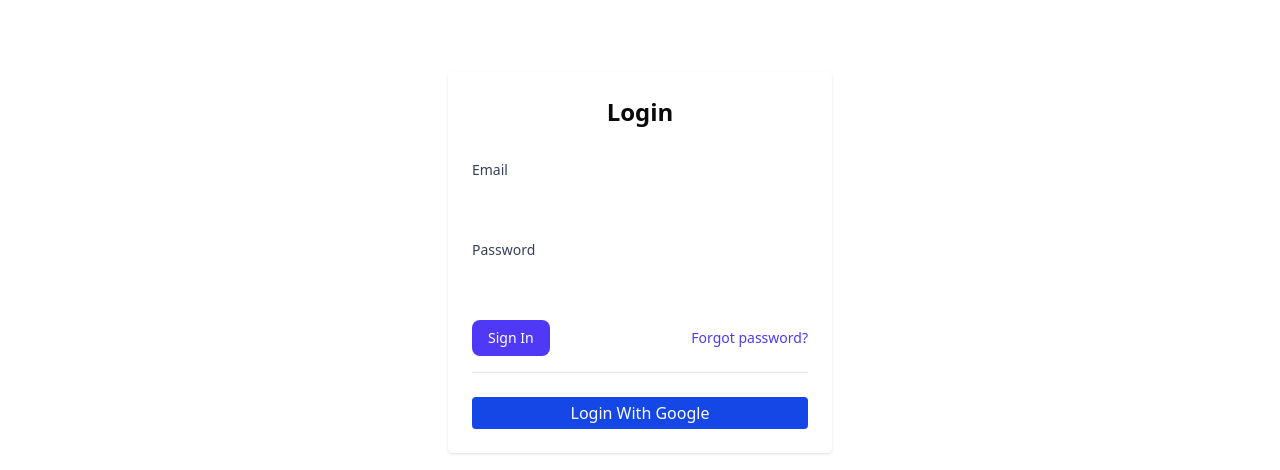
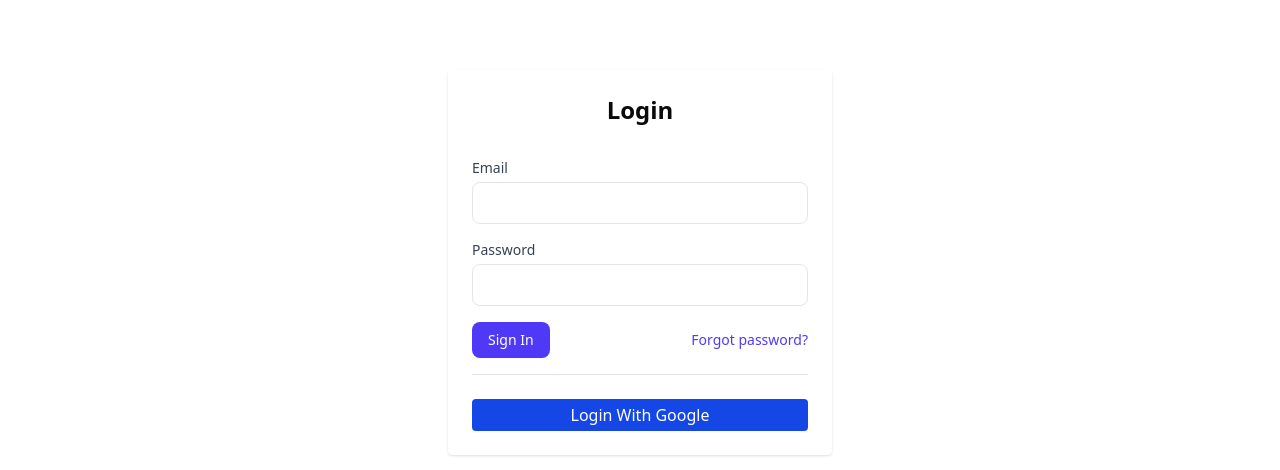
Before and after one commit to Zan-Mhmmdr/health-care-app, a Next.js app: page /login in a window 1280 px wide. Shown: the part 206-676 px from the top of the page. Built offline with nearby package versions, Linux system fonts and the light colour scheme; no server answers.

Commit message:
fix: make modular

```diff
--- /dev/null
+++ b/src/app/(auth)/login/loginPage.tsx
@@ -0,0 +1,89 @@
+'use client';
+
+import { signIn } from 'next-auth/react';
+import { useRouter, useSearchParams } from 'next/navigation';
+import { useState } from 'react';
+
+const LoginPage: React.FC = () => {
+    const [error, setError] = useState('');
+    const [isLoading, setIsLoading] = useState(false);
+    const router = useRouter();
+    const searchParams = useSearchParams();
+
+    const rawCallback = searchParams.get('callbackUrl');
+    const callbackUrl = rawCallback ? decodeURIComponent(rawCallback) : '/';
+
+    const handleLogin = async (e: React.FormEvent<HTMLFormElement>) => {
+        e.preventDefault();
+        setError('');
+        setIsLoading(true);
+
+        try {
+            const res = await signIn('credentials', {
+                redirect: false,
+                email: e.currentTarget.email.value,
+                password: e.currentTarget.password.value,
+                callbackUrl,
+            });
+
+            if (!res?.error) {
+                router.push(callbackUrl);
+            } else {
+                if (res.status === 401) {
+                    setError('Invalid email or password');
+                }
+            }
+        } catch (err) {
+            console.error('Login failed:', err);
+            setError('Something went wrong');
+        } finally {
+            setIsLoading(false);
+        }
+    };
+
+    return (
+        <div className="flex items-center justify-center h-screen flex-col">
+            {error && <span className="mb-3 text-red-600 font-bold">{error}</span>}
+            <div className="w-96 p-6 bg-white rounded shadow">
+                <h2 className="text-2xl font-bold mb-8 text-center">Login</h2>
+                <form onSubmit={handleLogin}>
+                    <div className="mb-4">
+                        <label htmlFor="email" className="block text-sm font-medium text-gray-700">
+                            Email
+                        </label>
+                        <input type="email" id="email" name="email" required className="p-2 mt-1 block w-full rounded-md border" />
+                    </div>
+                    <div className="mb-4">
+                        <label htmlFor="password" className="block text-sm font-medium text-gray-700">
+                            Password
+                        </label>
+                        <input type="password" id="password" name="password" required className="p-2 mt-1 block w-full rounded-md border" />
+                    </div>
+                    <div className="flex items-center justify-between">
+                        <button
+                            type="submit"
+                            className={`px-4 py-2 text-sm font-medium text-white bg-indigo-600 rounded-md ${isLoading ? 'opacity-50 cursor-not-allowed' : 'hover:bg-indigo-700'
+                                }`}
+                            disabled={isLoading}
+                        >
+                            {isLoading ? 'Loading...' : 'Sign In'}
+                        </button>
+                        <a href="#" className="text-sm text-indigo-600 hover:text-indigo-500">
+                            Forgot password?
+                        </a>
+                    </div>
+                    <hr className="my-4" />
+                    <button
+                        type="button"
+                        onClick={() => signIn('google', { callbackUrl, redirect: false })}
+                        className="w-full text-white bg-blue-700 mt-2 rounded p-1"
+                    >
+                        Login With Google
+                    </button>
+                </form>
+            </div>
+        </div>
+    );
+};
+
+export default LoginPage;
--- a/src/app/(auth)/login/page.tsx
+++ b/src/app/(auth)/login/page.tsx
@@ -1,92 +1,10 @@
-'use client';
+import { Suspense } from 'react';
+import LoginPage from './loginPage';
 
-import { signIn } from 'next-auth/react';
-import { useRouter, useSearchParams } from 'next/navigation';
-import { useState } from 'react';
-
-const LoginPage: React.FC = () => {
-    const [error, setError] = useState("");
-    const [isLoading, setIsLoading] = useState(false);
-    const { push } = useRouter();
-    const searchParams = useSearchParams();
-
-    const rawCallback = searchParams.get('callbackUrl');
-    const callbackUrl = rawCallback ? decodeURIComponent(rawCallback) : '/';
-
-    const handleLogin = async (e: React.FormEvent<HTMLFormElement>) => {
-        e.preventDefault();
-        setError("");
-        setIsLoading(true);
-        try {
-            const res = await signIn('credentials', {
-                redirect: false,
-                email: e.currentTarget.email.value,
-                password: e.currentTarget.password.value,
-                callbackUrl,
-            });
-
-            if (!res?.error) {
-                e.currentTarget.reset();
-                push(callbackUrl);
-            } else {
-                console.error('Login failed:', res.error);
-                if (res.status === 401) {
-                    setError('Invalid email or password');
-                }
-            }
-        } catch (error) {
-            console.error('Login failed:', error);
-        } finally {
-            setIsLoading(false);
-        }
-    };
-
+export default function Page() {
     return (
-        <div className="flex items-center justify-center h-screen flex-col">
-            {error && <span className="mb-3 text-red-600 font-bold">{error}</span>}
-            <div className="w-96 p-6 bg-white rounded shadow">
-                <h2 className="text-2xl font-bold mb-8 text-center">Login</h2>
-                <form onSubmit={handleLogin}>
-                    {/* Email input */}
-                    <div className="mb-4">
-                        <label htmlFor="email" className="block text-sm font-medium text-gray-700">
-                            Email
-                        </label>
-                        <input type="email" id="email" name="email" className="p-2 mt-1 block w-full rounded-md border-gray-300" />
-                    </div>
-
-                    {/* Password input */}
-                    <div className="mb-4">
-                        <label htmlFor="password" className="block text-sm font-medium text-gray-700">
-                            Password
-                        </label>
-                        <input type="password" id="password" name="password" className="p-2 mt-1 block w-full rounded-md border-gray-300" />
-                    </div>
-
-                    {/* Submit */}
-                    <div className="flex items-center justify-between">
-                        <button
-                            type="submit"
-                            disabled={isLoading}
-                            className={`px-4 py-2 text-sm font-medium text-white bg-indigo-600 rounded-md ${isLoading ? 'opacity-50 cursor-not-allowed' : 'hover:bg-indigo-700'}`}
-                        >
-                            {isLoading ? 'Loading...' : 'Sign In'}
-                        </button>
-                        <a href="#" className="text-sm text-indigo-600 hover:text-indigo-500">Forgot password?</a>
-                    </div>
-
-                    <hr className="my-4" />
-                    <button
-                        type="button"
-                        onClick={() => signIn('google', { callbackUrl, redirect: false })}
-                        className="w-full text-white bg-blue-700 mt-2 rounded p-1"
-                    >
-                        Login With Google
-                    </button>
-                </form>
-            </div>
-        </div>
+        <Suspense fallback={<div>Loading login page...</div>}>
+            <LoginPage />
+        </Suspense>
     );
-};
-
-export default LoginPage;
+}
--- a/src/app/about/page.tsx
+++ b/src/app/about/page.tsx
@@ -75,7 +75,7 @@ export default function AboutThisProject() {
 
             {/* What's Next */}
             <section className="mb-12">
-                <h2 className="text-2xl font-semibold text-blue-700 mb-2">✨ What's Next</h2>
+                <h2 className="text-2xl font-semibold text-blue-700 mb-2">✨ Whats Next</h2>
                 <ul className="list-disc list-inside space-y-1 text-lg">
                     <li>Fix login (penyesuaian credential provider dengan Firebase Auth)</li>
                     <li>Tambah fitur pengingat minum obat & catatan medis</li>
--- a/src/app/api/auth/[...nextauth]/route.ts
+++ b/src/app/api/auth/[...nextauth]/route.ts
@@ -1,5 +1,4 @@
 import { login, loginWithGoogle } from "@/lib/firebase/service";
-import { compare } from "bcrypt";
 import NextAuth, { NextAuthOptions } from "next-auth";
 import CredentialProvider from "next-auth/providers/credentials";
 import GoogleProvider from "next-auth/providers/google";
--- a/src/app/page.tsx
+++ b/src/app/page.tsx
@@ -51,7 +51,7 @@ export default function Home() {
             </Link>
             <Link
               href="/about#progress-challenges"
-               className="inline-block px-6 py-3 bg-slate-200 text-blue-700 font-semibold rounded-md hover:bg-slate-300 focus:outline-none focus:ring-2 focus:ring-blue-600 focus:ring-offset-2 transition"
+              className="inline-block px-6 py-3 bg-slate-200 text-blue-700 font-semibold rounded-md hover:bg-slate-300 focus:outline-none focus:ring-2 focus:ring-blue-600 focus:ring-offset-2 transition"
               type="button"
             >
               Learn More
```
